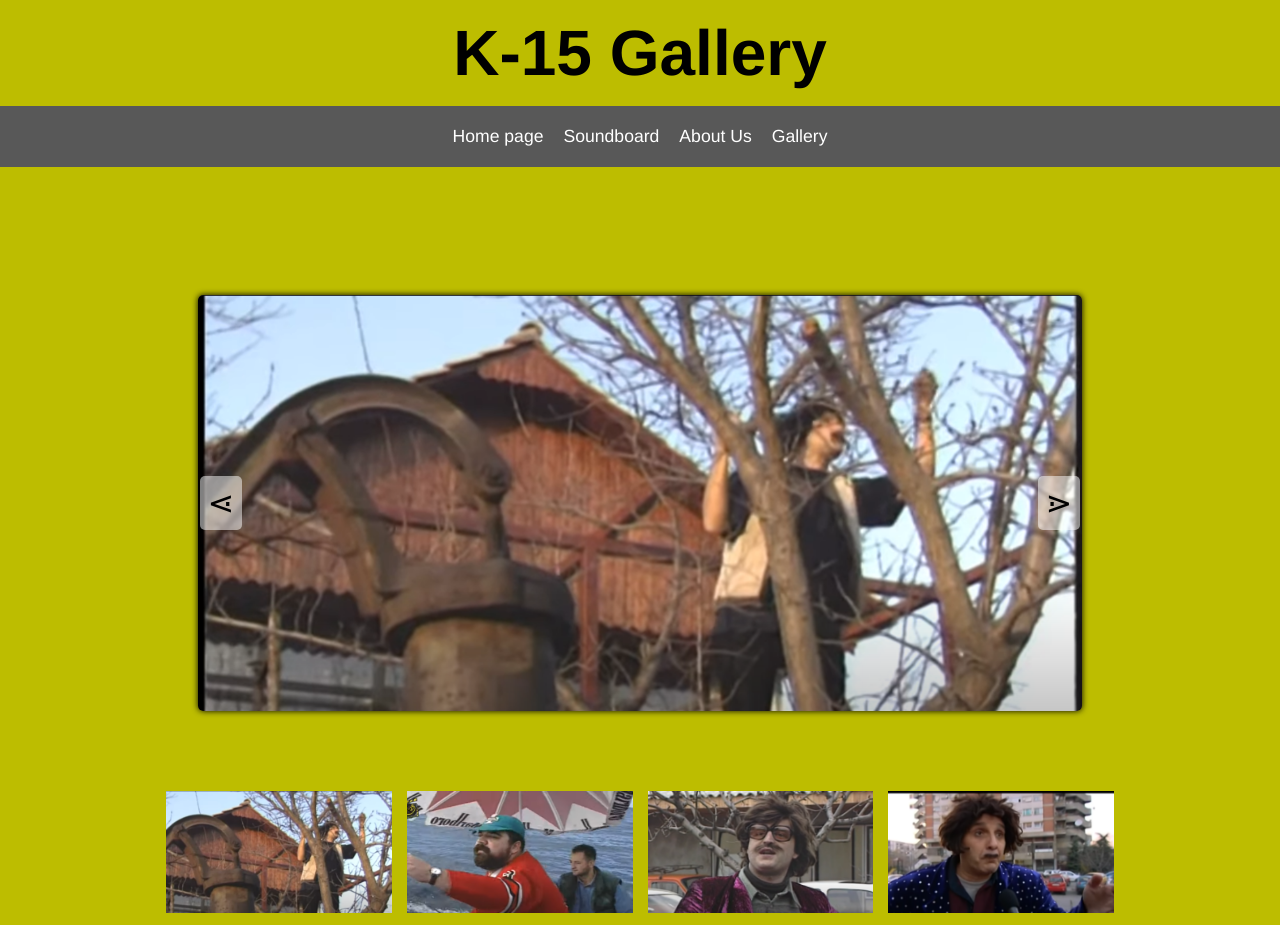
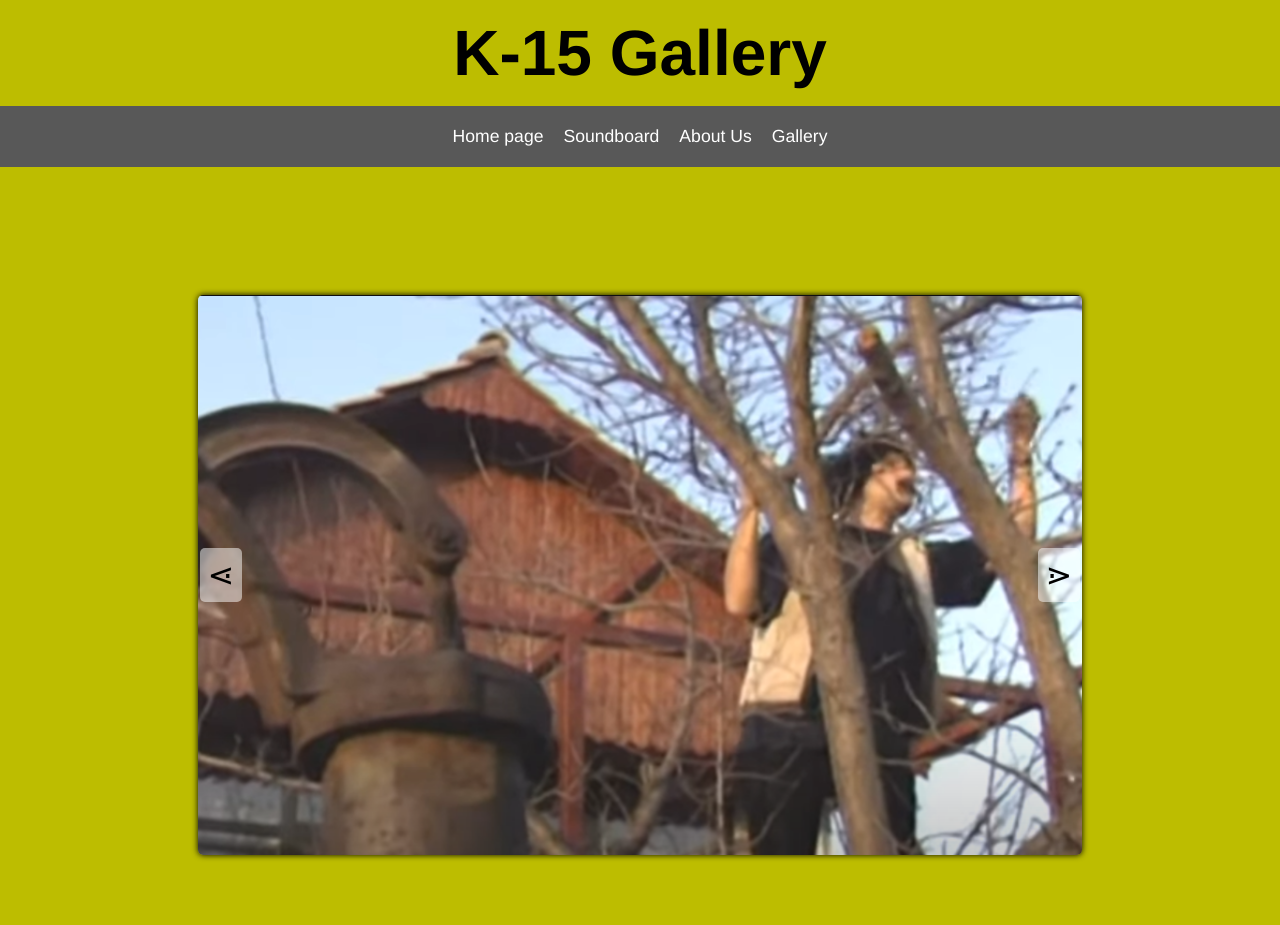
Before and after one commit to K15FanPage/K15FanPage.github.io, a PHP site: page /gallery.html in a window 1280 px wide. Shown: the top 925 px of the page. Run offline with PHP 8.4, Linux system fonts and the light colour scheme.

Commit message:
galerijata ne se mrda gore dole sa

```diff
--- a/gallery.html
+++ b/gallery.html
@@ -34,7 +34,7 @@
         </ul>
     </nav>
 
-    <section class="main-section">
+    <section class="main-section gallery-section">
         <div class="container">
 
             <div id="display">
--- a/style.css
+++ b/style.css
@@ -356,7 +356,7 @@ section {
   background-clip: text;
   -webkit-background-clip: text;
   color: transparent;
-  animation: rainbow_anim 6s infinite, float 2.5s infinite;
+  animation: rainbow_anim 7s infinite, float 2.5s infinite;
   background-size: 400% 10%;
 }
 
@@ -394,6 +394,7 @@ section {
 }
 
 #display {
+  height: 70vh;
   display: flex;
   justify-content: center;
   align-items: center;
```
